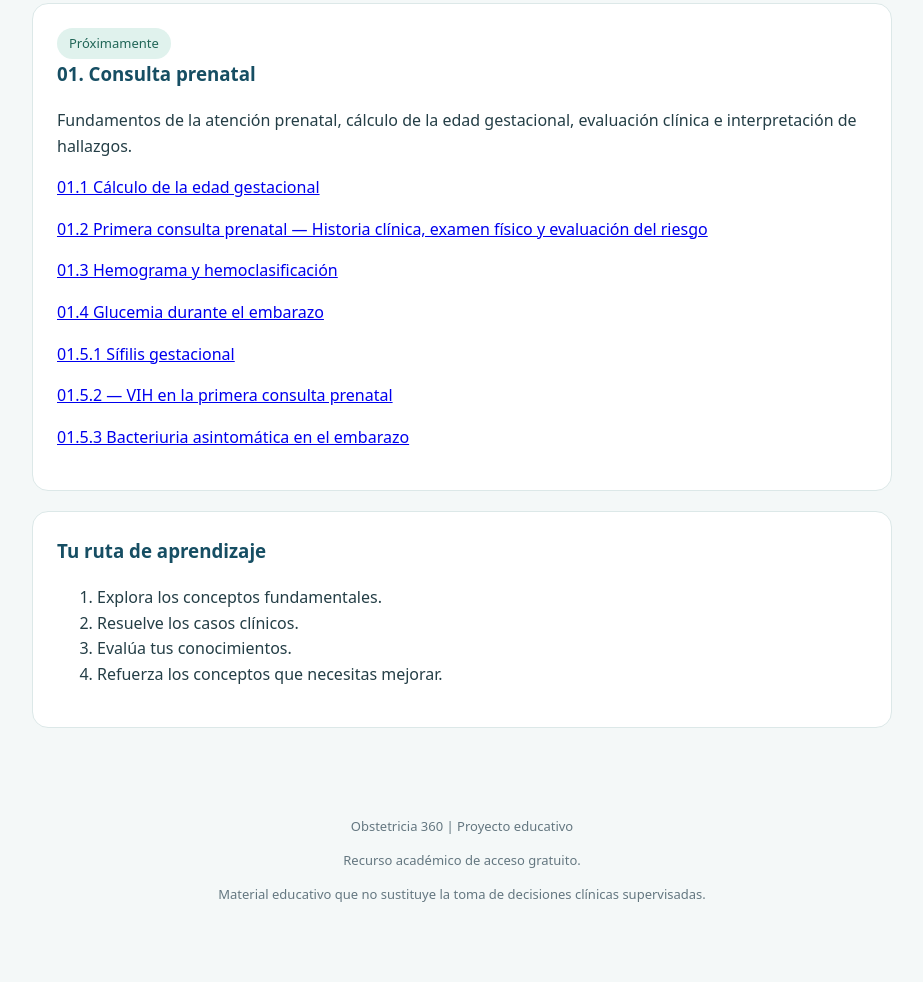
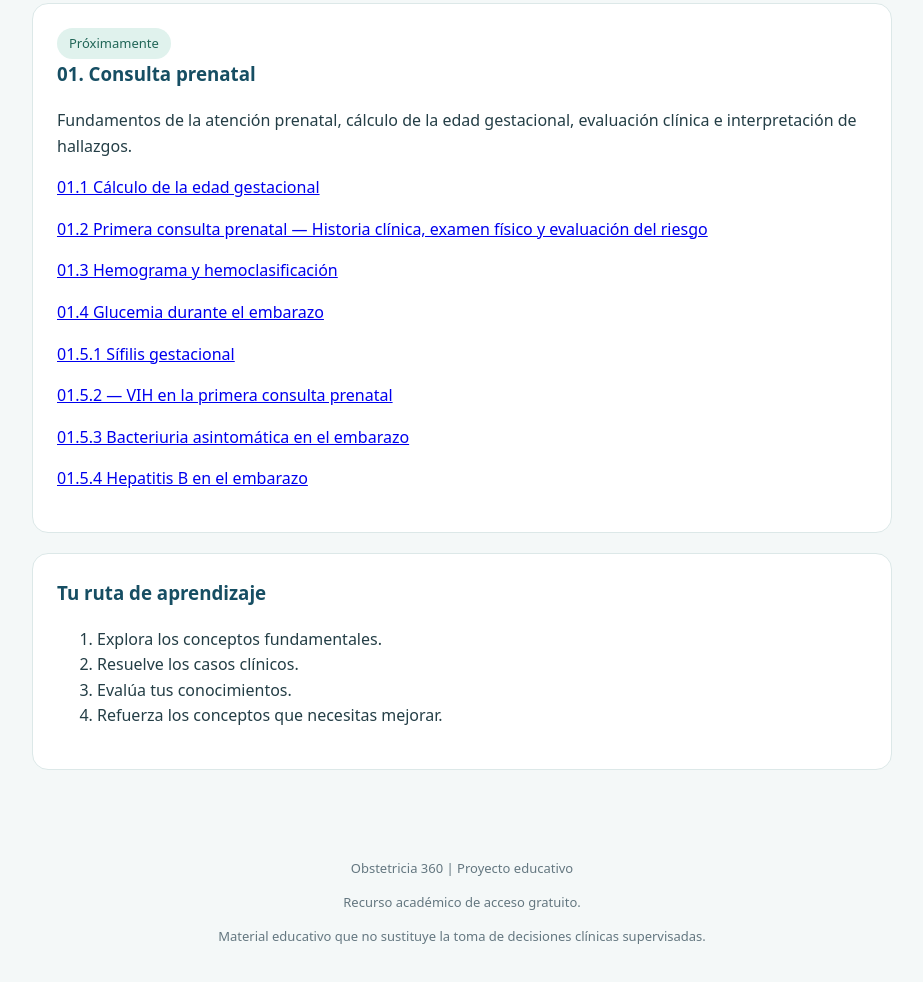
Before and after one commit to bp5icesi/obstetricia360, a plain HTML site: page index.html in a window 1280 px wide. Shown: the part 642-1624 px from the top of the page, without its empty margins (178-1101 px from the left). Before the commit the page ends 1585 px from the top, so only its background shows below. Drawn offline with Linux system fonts and the light colour scheme.

Commit message:
Update index.html

```diff
--- a/index.html
+++ b/index.html
@@ -127,6 +127,11 @@ footer {
     01.5.3 Bacteriuria asintomática en el embarazo
   </a>
 </p>
+  <p>
+  <a href="./modulos/hepatitis-b-embarazo.html">
+    01.5.4 Hepatitis B en el embarazo
+  </a>
+</p>
 </section>
 
 
```
